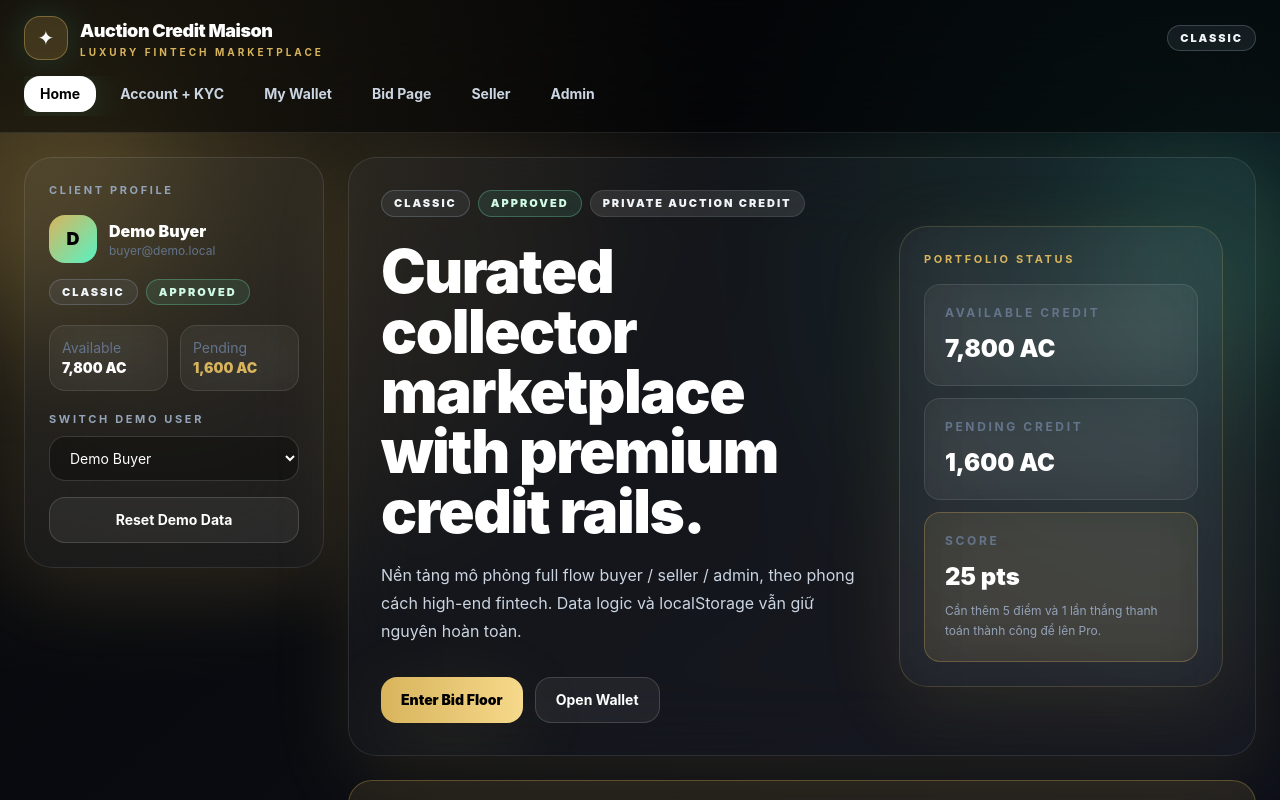
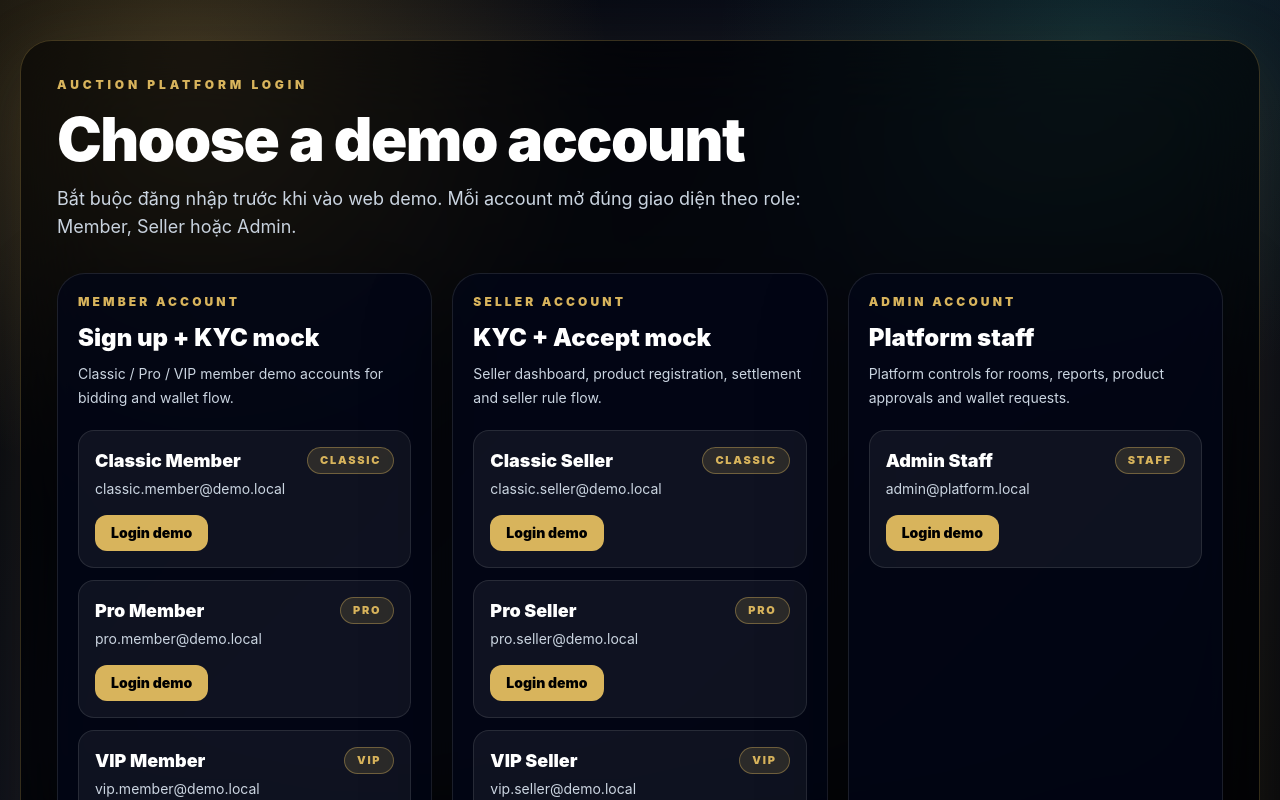
Before and after one commit to leojussleo-tester/auction-credit-platform-demo, a React (Vite) app: page / in a window 1280 px wide. Shown: the top 800 px of the page. Built offline with nearby package versions, Linux system fonts and the light colour scheme.

Commit message:
Add mandatory login gate and role routing

```diff
--- a/src/App.jsx
+++ b/src/App.jsx
@@ -1,6 +1,8 @@
-import { useEffect, useState } from 'react'
+import { useEffect, useMemo, useState } from 'react'
 import Layout from './components/Layout'
-import { AuctionProvider } from './context/AuctionContext'
+import LoginPage from './components/LoginPage'
+import LoadingScreen from './components/LoadingScreen'
+import { AuctionProvider, useAuction } from './context/AuctionContext'
 import Home from './pages/Home'
 import AccountKYC from './pages/AccountKYC'
 import Wallet from './pages/Wallet'
@@ -8,6 +10,9 @@ import BidPage from './pages/BidPage'
 import BidRoom from './pages/BidRoom'
 import SellerDashboard from './pages/SellerDashboard'
 import AdminDashboard from './pages/AdminDashboard'
+import { DEMO_ACCOUNTS } from './data/demoAccounts'
+
+const AUTH_KEY = 'auction_platform_login_v2_user_id'
 
 function getRoute() {
   const hash = window.location.hash.replace('#', '')
@@ -24,25 +29,62 @@ function useHashRoute() {
   return route
 }
 
-function Router() {
+function Router({ onLogout }) {
   const route = useHashRoute()
   const roomMatch = route.match(/^\/room\/(.+)$/)
+  const { currentUser } = useAuction()
+  const role = currentUser?.role
 
   let page = <Home />
-  if (route === '/account') page = <AccountKYC />
-  if (route === '/wallet') page = <Wallet />
+  if (role !== 'admin' && route === '/account') page = <AccountKYC />
+  if (role !== 'admin' && route === '/wallet') page = <Wallet />
   if (route === '/bid') page = <BidPage />
   if (roomMatch) page = <BidRoom roomId={roomMatch[1]} />
-  if (route === '/seller') page = <SellerDashboard />
-  if (route === '/admin') page = <AdminDashboard />
+  if (route === '/seller') page = role === 'seller' ? <SellerDashboard /> : <Home />
+  if (route === '/admin') page = role === 'admin' ? <AdminDashboard /> : <Home />
 
-  return <Layout route={route}>{page}</Layout>
+  return <Layout route={route} onLogout={onLogout}>{page}</Layout>
+}
+
+function AuthGate() {
+  const { setCurrentUser } = useAuction()
+  const [selectedUserId, setSelectedUserId] = useState(() => localStorage.getItem(AUTH_KEY) || '')
+  const [loading, setLoading] = useState(false)
+
+  const loginUsers = useMemo(() => DEMO_ACCOUNTS, [])
+
+  useEffect(() => {
+    if (!selectedUserId) return
+    localStorage.setItem(AUTH_KEY, selectedUserId)
+    setCurrentUser(selectedUserId)
+  }, [selectedUserId, setCurrentUser])
+
+  function handleLogin(userId) {
+    setLoading(true)
+    setTimeout(() => {
+      setCurrentUser(userId)
+      setSelectedUserId(userId)
+      setLoading(false)
+      window.location.hash = '#/'
+    }, 1200)
+  }
+
+  function handleLogout() {
+    localStorage.removeItem(AUTH_KEY)
+    setSelectedUserId('')
+    window.location.hash = '#/'
+  }
+
+  if (loading) return <LoadingScreen />
+  if (!selectedUserId) return <LoginPage users={loginUsers} onLogin={handleLogin} />
+
+  return <Router onLogout={handleLogout} />
 }
 
 export default function App() {
   return (
     <AuctionProvider>
-      <Router />
+      <AuthGate />
     </AuctionProvider>
   )
 }
```
